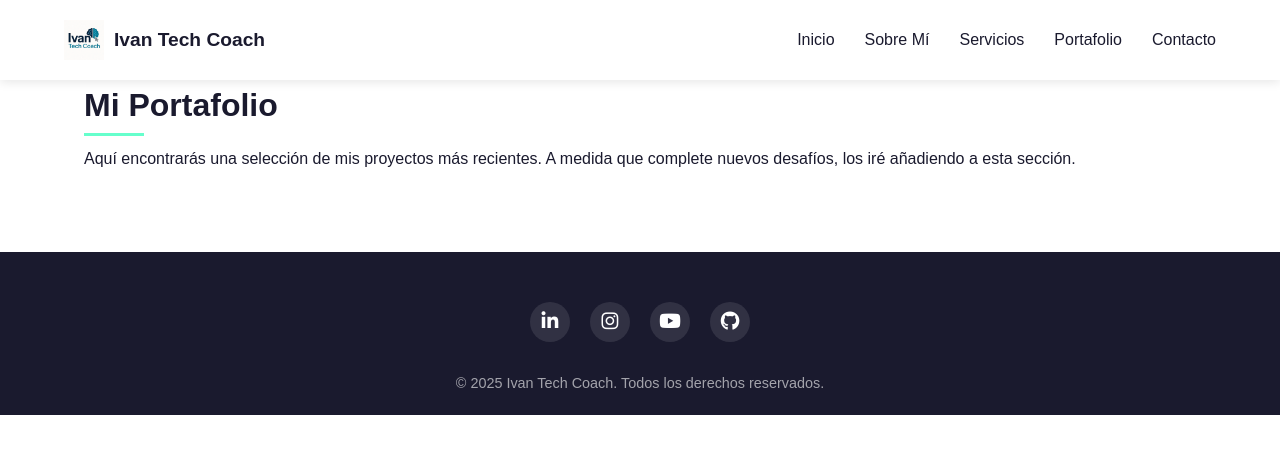
After one commit to ivantechcoach/ivantechcoach-ai-landing, a PHP site: page /portafolio.php in a window 1280 px wide. The commit adds this page. Shown: the top 454 px of the page. Run offline with PHP 8.4, Linux system fonts and the light colour scheme.

Commit message:
feat: Añadir sección de portafolio
Se crea la página portafolio.php y se añade el enlace correspondiente en el menú de navegación.

Principales cambios:
- Se agrega el archivo `portafolio.php` que servirá como página para mostrar futuros proyectos.
- Se modifica `partials/header.php` para incluir el nuevo enlace "Portafolio" en la barra de navegación.
- Se actualizan los enlaces del logo y de "Inicio" para que apunten a `index.php`, mejorando la consistencia de la navegación.

```diff
--- a/partials/header.php
+++ b/partials/header.php
@@ -75,15 +75,16 @@
     <!-- =================== HEADER =================== -->
     <header id="header">
         <div class="container header-container">
-            <a href="#" class="logo">
+            <a href="index.php" class="logo">
                 <img src="assets/img/logo.webp" alt="Ivan Tech Coach Logo">
                 <span class="logo-text">Ivan Tech Coach</span>
             </a>
             <nav>
                 <ul class="nav-menu" id="navMenu">
-                    <li class="nav-item"><a href="#hero" class="nav-link">Inicio</a></li>
+                    <li class="nav-item"><a href="index.php" class="nav-link">Inicio</a></li>
                     <li class="nav-item"><a href="#about" class="nav-link">Sobre Mí</a></li>
                     <li class="nav-item"><a href="#services" class="nav-link">Servicios</a></li>
+                    <li class="nav-item"><a href="portafolio.php" class="nav-link">Portafolio</a></li>
                     <li class="nav-item"><a href="#contact" class="nav-link">Contacto</a></li>
                 </ul>
                 <button class="hamburger" id="hamburger" aria-label="Abrir menú de navegación">
--- /dev/null
+++ b/portafolio.php
@@ -0,0 +1,28 @@
+<?php include 'partials/header.php'; ?>
+
+    <!-- =================== PORTAFOLIO SECTION =================== -->
+    <section id="portafolio" class="portafolio visible">
+        <div class="container">
+            <div class="portafolio-content">
+                <h1 class="section-title">Mi Portafolio</h1>
+                <p class="portafolio-subtitle">Aquí encontrarás una selección de mis proyectos más recientes. A medida que complete nuevos desafíos, los iré añadiendo a esta sección.</p>
+            </div>
+
+            <!-- Aquí se agregarán las tarjetas de los proyectos -->
+            <div class="portafolio-grid">
+                <!-- Ejemplo de tarjeta de proyecto -->
+                <!--
+                <div class="project-card">
+                    <img src="assets/img/project-1.webp" alt="Nombre del Proyecto">
+                    <div class="project-info">
+                        <h3 class="project-title">Nombre del Proyecto</h3>
+                        <p class="project-description">Breve descripción del proyecto y las tecnologías utilizadas.</p>
+                        <a href="#" class="btn btn-primary">Ver Proyecto</a>
+                    </div>
+                </div>
+                -->
+            </div>
+        </div>
+    </section>
+
+<?php include 'partials/footer.php'; ?>
```
